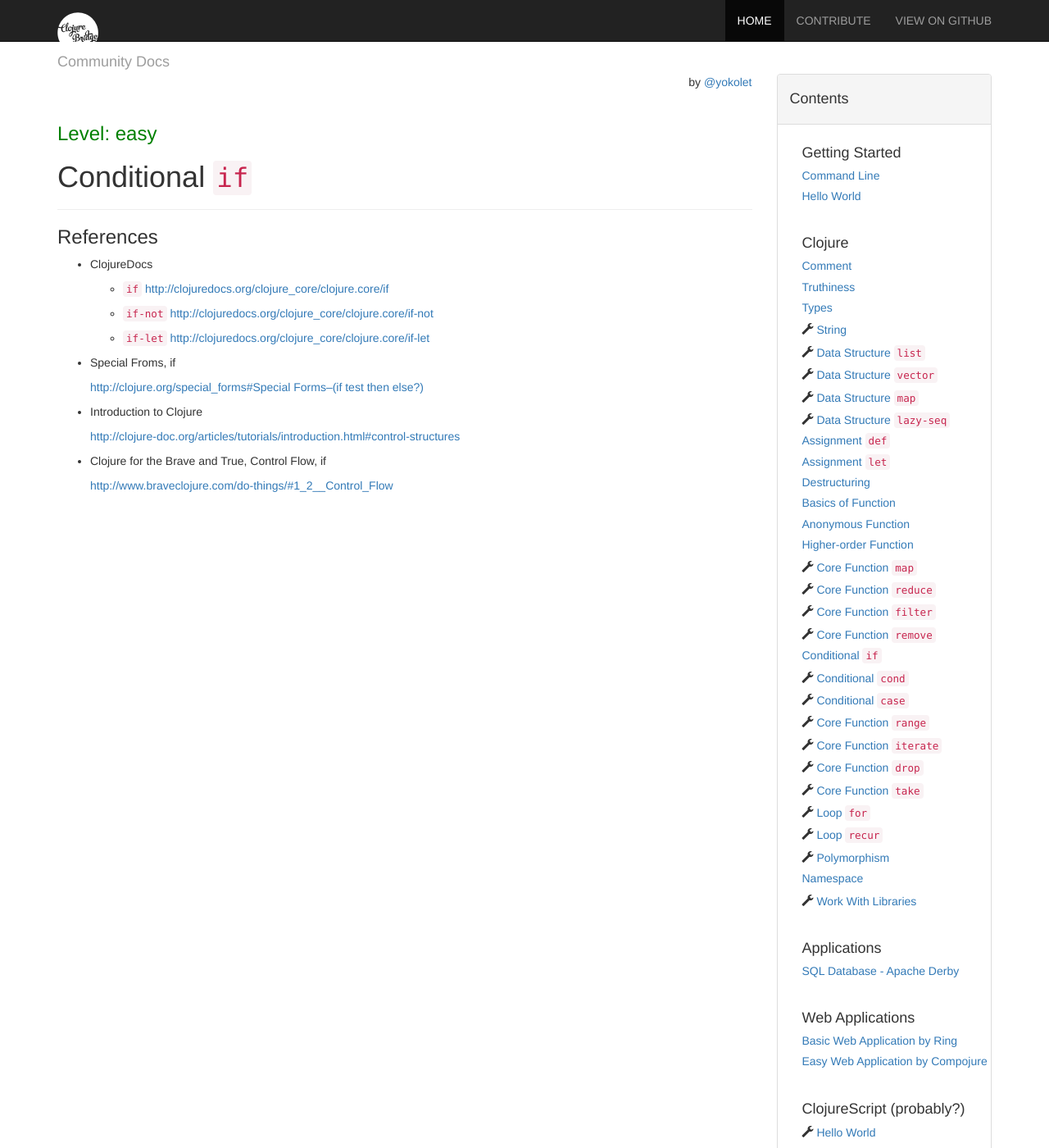
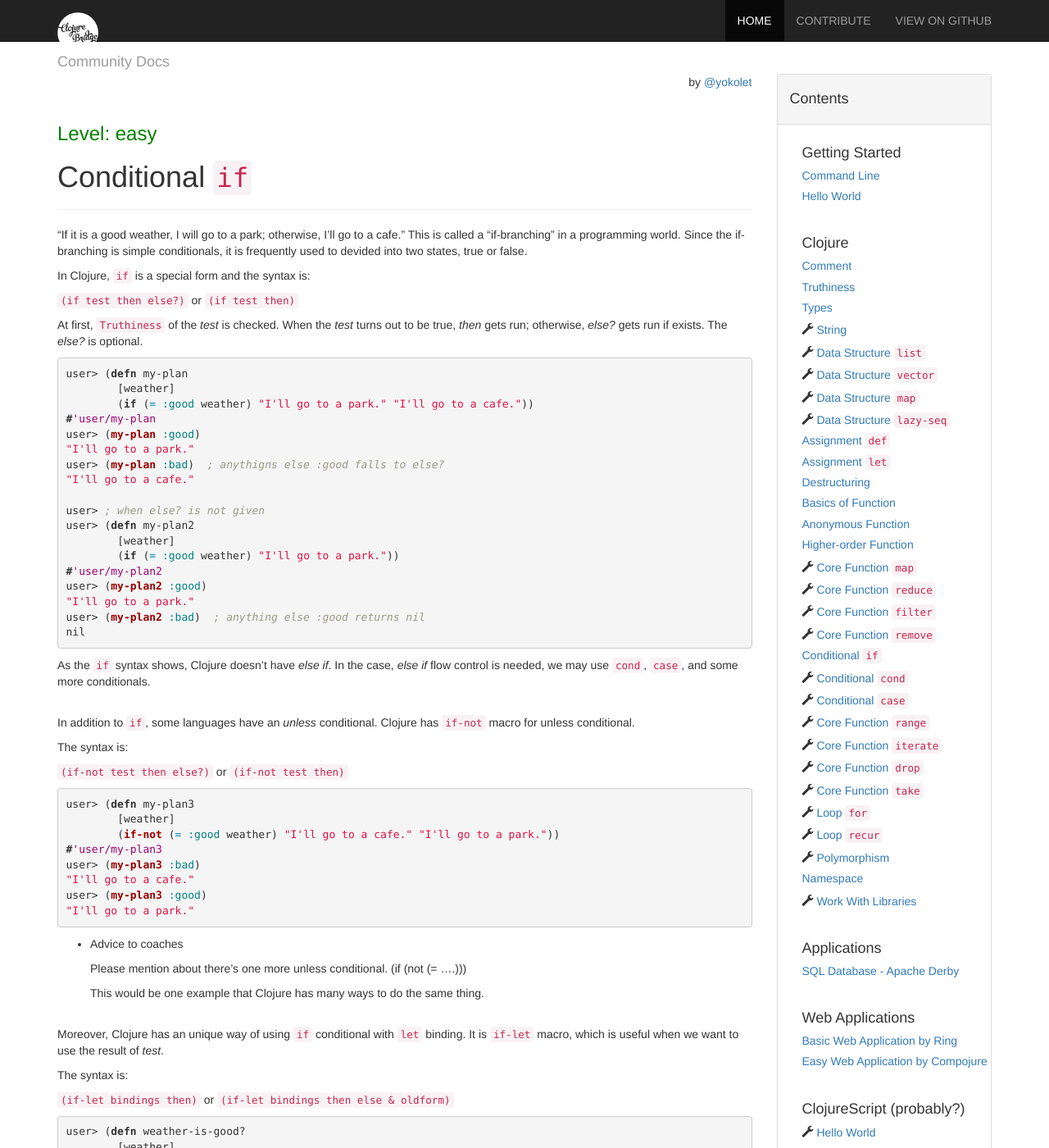
Before and after one commit to ClojureBridge/community-docs, a Jekyll site: the page built from docs/clojure/if.md, in a window 1280 px wide and 1400 px high. Shown: the whole window at 82% size. Built offline with Jekyll 4.4.1, drawn with Linux system fonts in a browser that asks for light colours; nearby versions of some CDN libraries; some of the changed text lies outside the part shown.

Commit message:
Adds if section

```diff
--- a/docs/clojure/if.md
+++ b/docs/clojure/if.md
@@ -6,8 +6,98 @@ level: easy
 author: yokolet
 ---
 
+"If it is a good weather, I will go to a park; otherwise, I'll go to a cafe."
+This is called a "if-branching" in a programming world.
+Since the if-branching is simple conditionals, it is frequently used to devided into two states, true or false.
 
+In Clojure, `if` is a special form and the syntax is:
 
+`(if test then else?)` or `(if test then)`
+
+At first, [`Truthiness`]({{ site.baseurl}}/docs/clojure/truthiness/) of the *test* is checked.
+When the *test* turns out to be true, *then* gets run; otherwise, *else?* gets run if exists.
+The *else?* is optional.
+
+{% highlight clojure %}
+user> (defn my-plan
+        [weather]
+        (if (= :good weather) "I'll go to a park." "I'll go to a cafe."))
+#'user/my-plan
+user> (my-plan :good)
+"I'll go to a park."
+user> (my-plan :bad)  ; anythigns else :good falls to else?
+"I'll go to a cafe."
+
+user> ; when else? is not given
+user> (defn my-plan2
+        [weather]
+        (if (= :good weather) "I'll go to a park."))
+#'user/my-plan2
+user> (my-plan2 :good)
+"I'll go to a park."
+user> (my-plan2 :bad)  ; anything else :good returns nil
+nil
+{% endhighlight %}
+
+As the `if` syntax shows, Clojure doesn't have *else if*.
+In the case, *else if* flow control is needed,
+we may use [`cond`]({{ site.baseurl}}/docs/clojure/cond/), [`case`]({{ site.baseurl}}/docs/clojure/case/), and some more conditionals.
+<br/><br/>
+
+In addition to `if`, some languages have an *unless* conditional.
+Clojure has `if-not` macro for unless conditional.
+
+The syntax is:
+
+`(if-not test then else?)` or `(if-not test then)`
+
+{% highlight clojure %}
+user> (defn my-plan3
+        [weather]
+        (if-not (= :good weather) "I'll go to a cafe." "I'll go to a park."))
+#'user/my-plan3
+user> (my-plan3 :bad)
+"I'll go to a cafe."
+user> (my-plan3 :good)
+"I'll go to a park."
+{% endhighlight %}
+
+- Advice to coaches
+
+    Please mention about there's one more unless conditional. (if (not (= ....)))
+
+    This would be one example that Clojure has many ways to do the same thing.
+<br/><br/>
+
+Moreover, Clojure has an unique way of using `if` conditional with [`let`]({{ site.baseurl}}/docs/clojure/let/) binding.
+It is `if-let` macro, which is useful when we want to use the result of *test*.
+
+The syntax is:
+
+`(if-let bindings then)` or `(if-let bindings then else & oldform)`
+
+{% highlight clojure %}
+user> (defn weather-is-good?
+        [weather]
+        (if-let [actual (= :good weather)]
+                (str "The weather is good? " actual)
+                "The weather is at least not good."))
+#'user/weather-is-good?
+user> (weather-is-good? :good)
+"The weather is good? true"
+user> (weather-is-good? :bad)
+"The weather is at least not good."
+user> ; actual is availabe only in *then* clause
+
+user> ; if actual is referred in *else* clause
+user> (defn weather-is-good?
+        [weather]
+        (if-let [actual (= :good weather)]
+                (str "The weather is good? " actual)
+                actual))
+CompilerException java.lang.RuntimeException: Unable to resolve symbol: actual in this context, compiling:(/private/var/folders/4b/c9gsjvv12tq9n4mph065qs480000gn/T/form-init7461059366215401347.clj:3:9)
+{% endhighlight %}
+<br/>
 
 ### References
 
```
